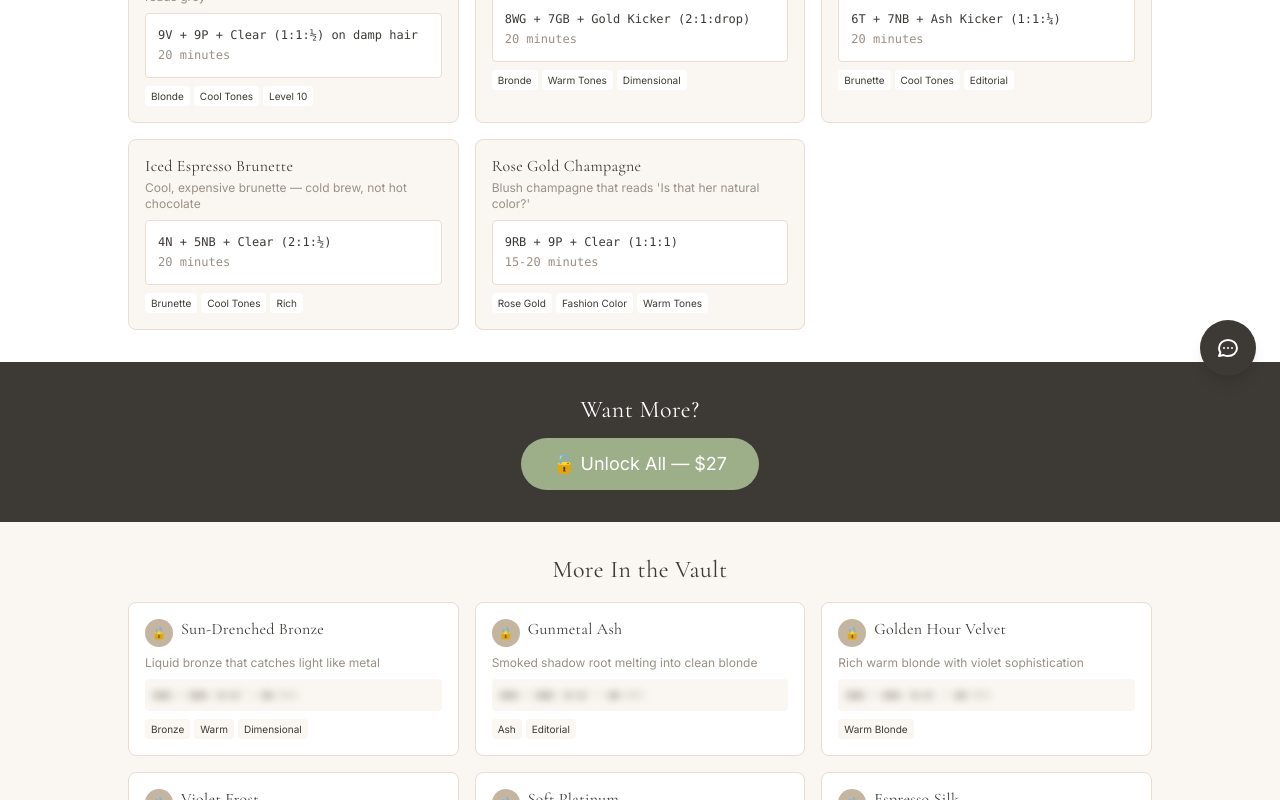
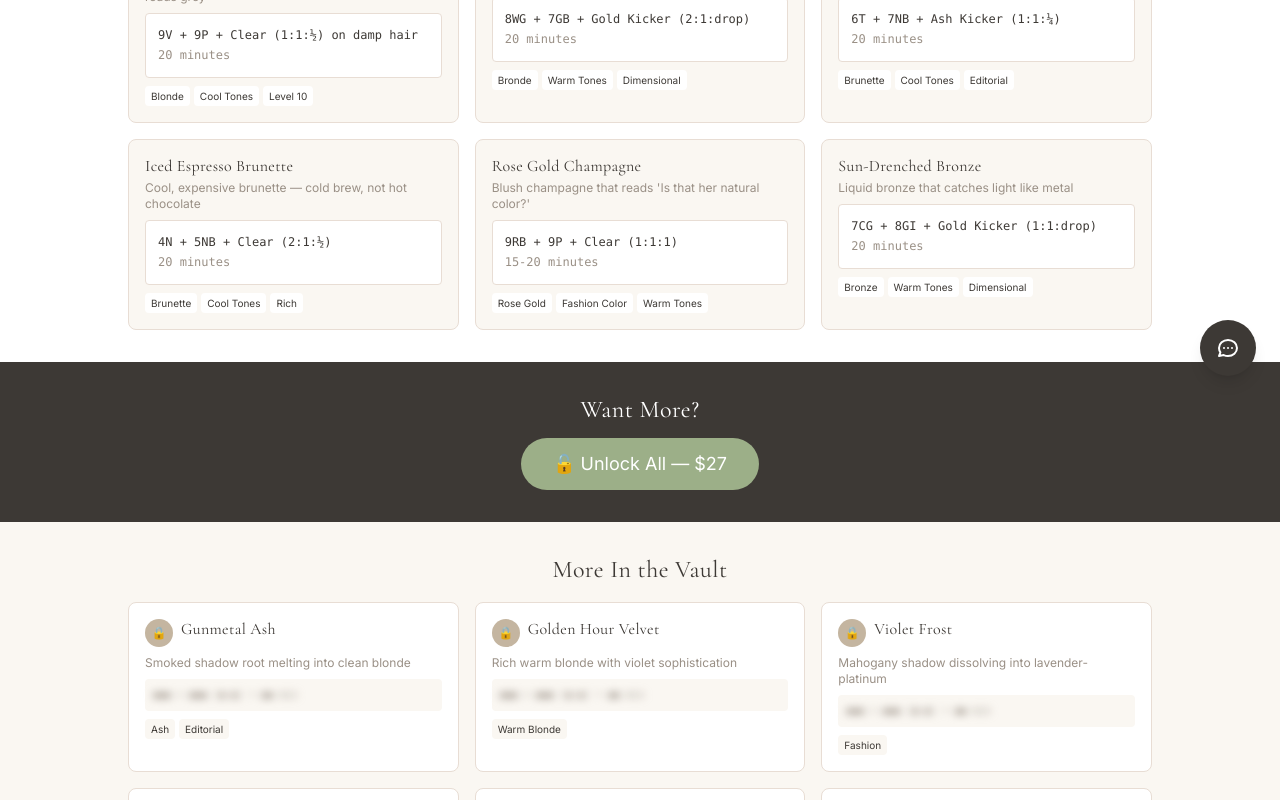
Before and after one commit to colorbyjanine/Thejformula, a Next.js app in the folder projects/thejformula/: page /formulas in a window 1280 px wide. Shown: the part 400-1200 px from the top of the page. Built offline with nearby package versions, Linux system fonts and the light colour scheme.

Commit message:
Add 6th visible formula (Sun-Drenched Bronze) for even grid

```diff
--- a/projects/thejformula/app/formulas/page.tsx
+++ b/projects/thejformula/app/formulas/page.tsx
@@ -37,11 +37,17 @@ const freeFormulas = [
     timing: "15-20 minutes",
     tags: ["Rose Gold", "Fashion Color", "Warm Tones"],
   },
+  {
+    name: "Sun-Drenched Bronze",
+    description: "Liquid bronze that catches light like metal",
+    formula: "7CG + 8GI + Gold Kicker (1:1:drop)",
+    timing: "20 minutes",
+    tags: ["Bronze", "Warm Tones", "Dimensional"],
+  },
 ];
 
 // Locked formulas (blurred preview)
 const lockedFormulas = [
-  { name: "Sun-Drenched Bronze", description: "Liquid bronze that catches light like metal", tags: ["Bronze", "Warm", "Dimensional"] },
   { name: "Gunmetal Ash", description: "Smoked shadow root melting into clean blonde", tags: ["Signature", "Ash", "Editorial"] },
   { name: "Golden Hour Velvet", description: "Rich warm blonde with violet sophistication", tags: ["Signature", "Warm Blonde"] },
   { name: "Violet Frost", description: "Mahogany shadow dissolving into lavender-platinum", tags: ["Signature", "Fashion"] },
```
